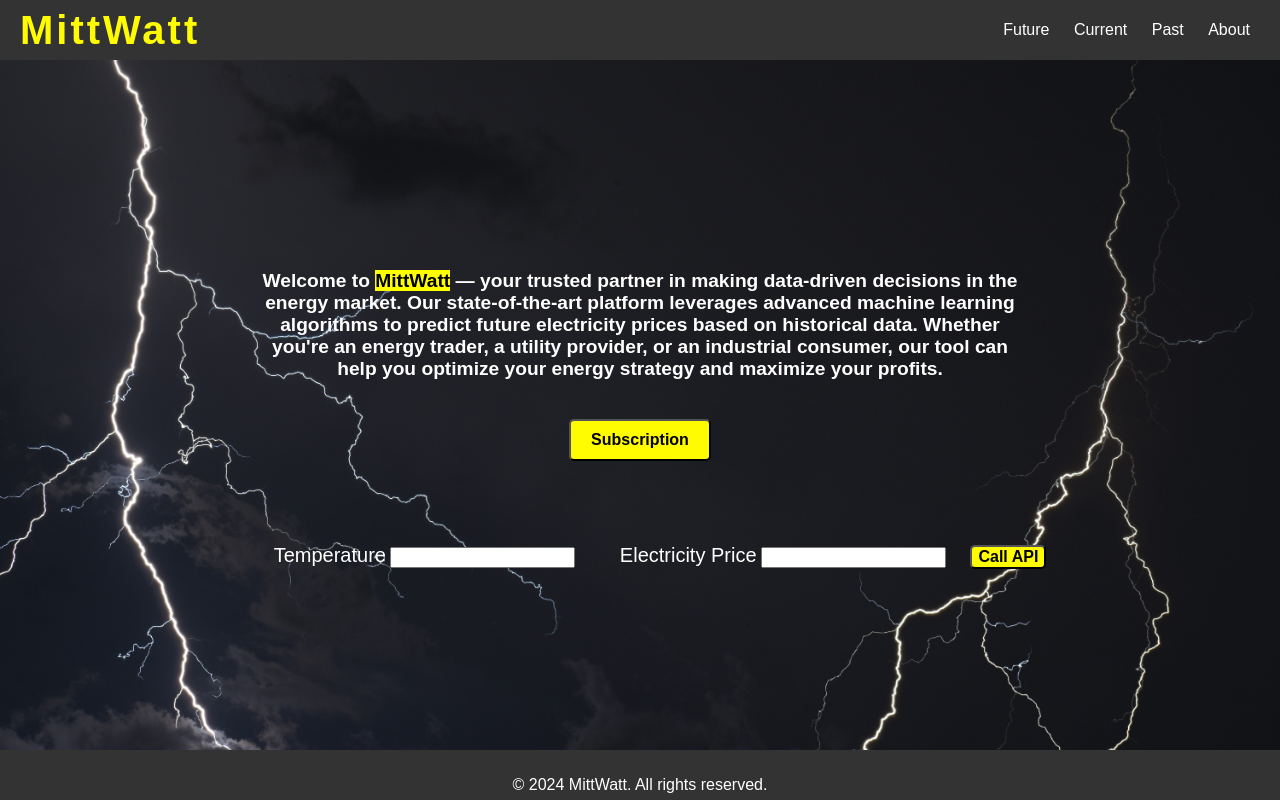
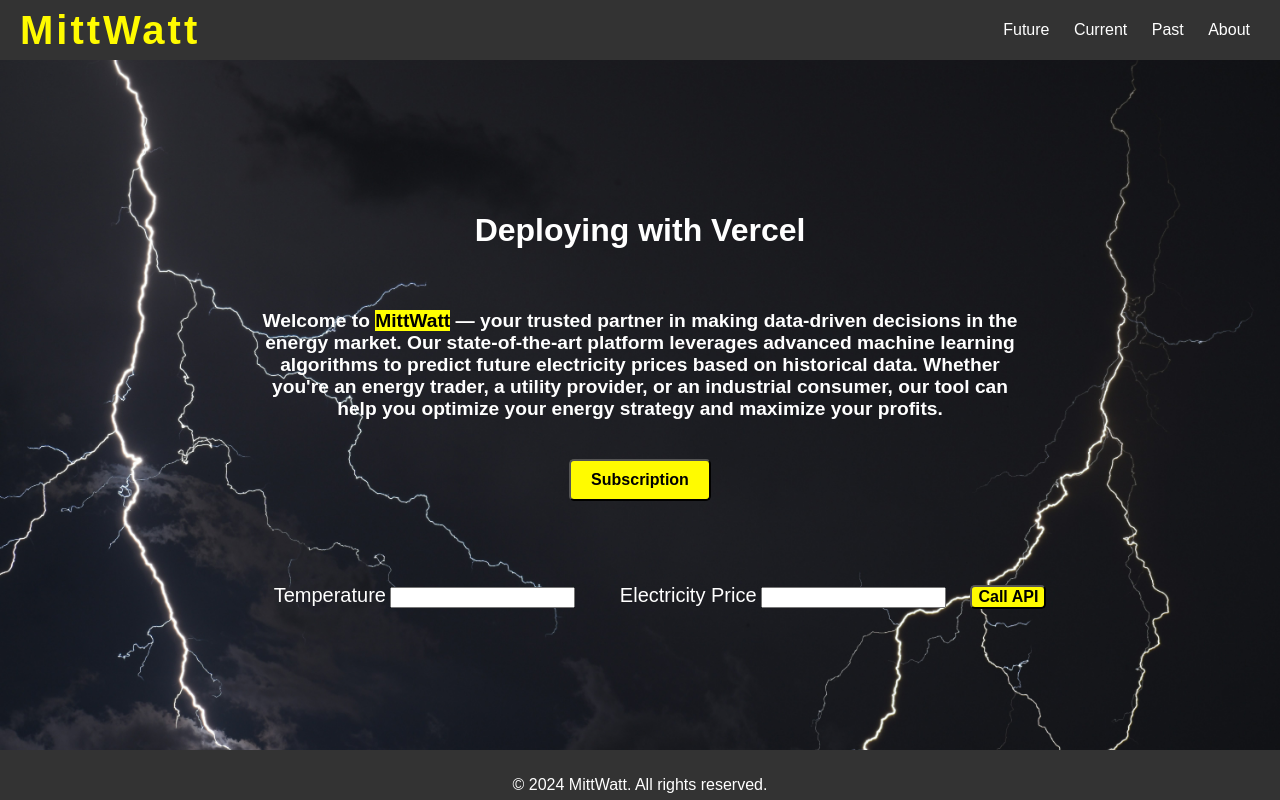
Before and after one commit to jagathda/MittWatt, a plain HTML site: page index.html in a window 1280 px wide. Drawn offline with Linux system fonts and the light colour scheme.

Commit message:
changes to try vercel deployment

```diff
--- a/index.html
+++ b/index.html
@@ -5,6 +5,8 @@
     <meta charset="UTF-8">
     <title>MittWatt</title>
     <link rel="stylesheet" href="style.css">
+
+    <h1>Deploying with Vercel</h1>
 
     <script>
         // define the callAPI function that takes a first name and last name as parameters
```
